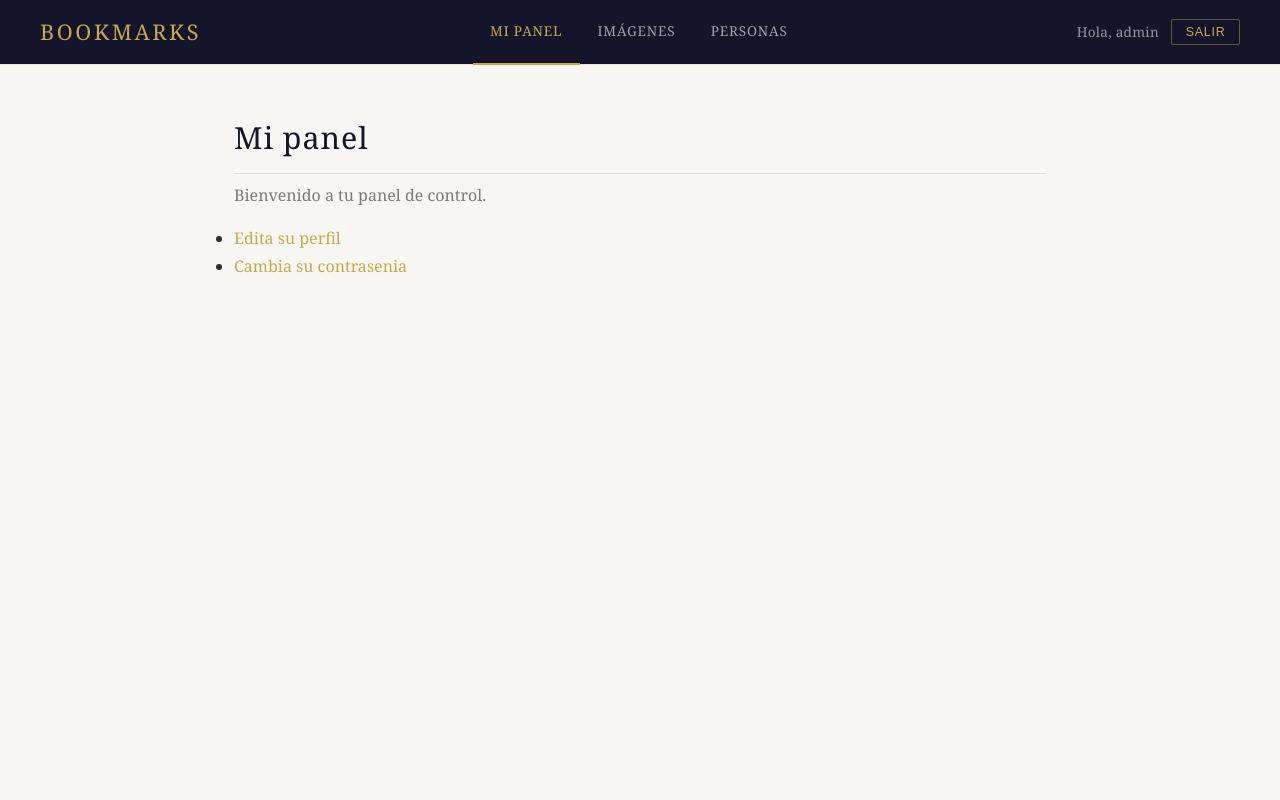
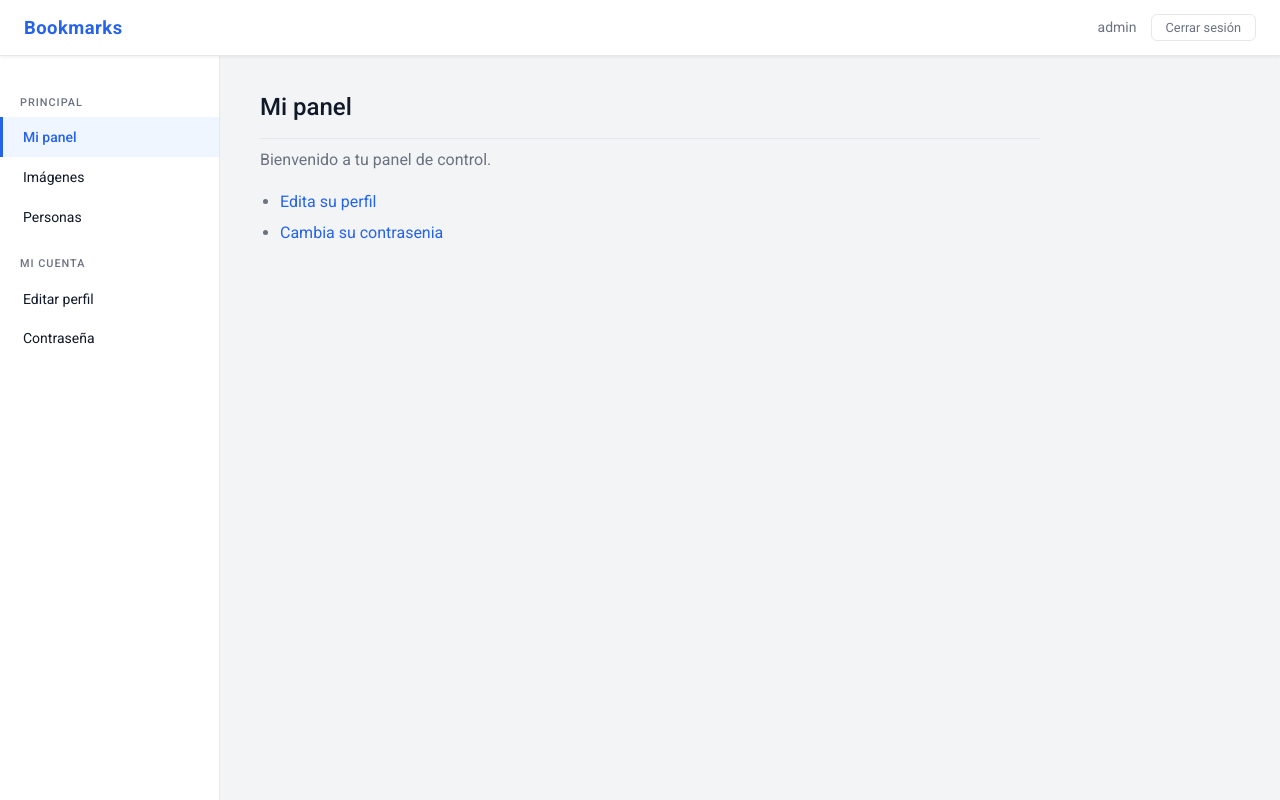
Before and after one commit to agutierrezmarin/bookmarks_ale, a Django app: page /account/ in a window 1280 px wide. Run offline with Django 5.2, Linux system fonts and the light colour scheme; a user stored in the database is signed in.

Commit message:
modificando el estilo a uno mas conservador

```diff
--- a/account/static/css/base.css
+++ b/account/static/css/base.css
@@ -1,24 +1,36 @@
 /* =============================================
    Bookmarks — Base Stylesheet
-   Tema: Minimalista Elegante
-   Paleta: Navy profundo · Oro cálido · Blanco marfil
+   Tema: Neutro moderno
+   Fuente: Roboto (Google Fonts)
    ============================================= */
 
-/* --- Variables de color --- */
+/* --- Variables --- */
 :root {
-  --bg:          #f8f7f4;
-  --bg-card:     #ffffff;
-  --header-bg:   #14142b;
-  --accent:      #c9a84c;
-  --accent-dark: #a07830;
-  --text:        #2d2d2d;
-  --text-muted:  #7a7a7a;
-  --border:      #e2e0db;
-  --error:       #c0392b;
-  --shadow:      0 2px 16px rgba(20, 20, 43, 0.08);
+    --sidebar-width:   220px;
+    --topbar-height:   56px;
+
+    --bg:              #f3f4f6;
+    --bg-card:         #ffffff;
+    --sidebar-bg:      #ffffff;
+    --topbar-bg:       #ffffff;
+
+    --accent:          #2563eb;
+    --accent-hover:    #1d4ed8;
+    --nav-active-bg:   #eff6ff;
+    --nav-active-text: #2563eb;
+
+    --text:            #111827;
+    --text-muted:      #6b7280;
+    --border:          #e5e7eb;
+
+    --success:         #16a34a;
+    --error:           #dc2626;
+
+    --shadow-sm:       0 1px 3px rgba(0, 0, 0, 0.07);
+    --radius:          6px;
 }
 
-/* --- Reset & base --- */
+/* --- Reset --- */
 *, *::before, *::after {
     box-sizing: border-box;
     margin: 0;
@@ -31,132 +43,160 @@ html {
 }
 
 body {
-  font-family: 'Georgia', 'Times New Roman', serif;
-  background-color: var(--bg);
+    font-family: 'Roboto', sans-serif;
+    background: var(--bg);
     color: var(--text);
-  line-height: 1.7;
+    line-height: 1.6;
     min-height: 100vh;
 }
 
 a {
     color: var(--accent);
     text-decoration: none;
-  transition: color 0.2s ease;
+    transition: color 0.15s;
 }
 
 a:hover {
-  color: var(--accent-dark);
+    color: var(--accent-hover);
 }
 
-/* --- Header --- */
-#header {
-  background-color: var(--header-bg);
+/* --- Topbar --- */
+#topbar {
+    height: var(--topbar-height);
+    background: var(--topbar-bg);
+    border-bottom: 1px solid var(--border);
     display: flex;
     align-items: center;
     justify-content: space-between;
-  padding: 0 2.5rem;
-  height: 64px;
+    padding: 0 1.5rem;
     position: sticky;
     top: 0;
     z-index: 100;
-  box-shadow: 0 1px 0 rgba(201, 168, 76, 0.25);
+    box-shadow: var(--shadow-sm);
 }
 
-/* Logo */
 .logo {
-  font-family: 'Georgia', serif;
-  font-size: 1.35rem;
-  font-weight: normal;
-  letter-spacing: 0.12em;
+    font-size: 1.15rem;
+    font-weight: 700;
     color: var(--accent);
-  text-transform: uppercase;
+    letter-spacing: 0.5px;
 }
 
-/* Menú de navegación */
-.menu {
+.user-area {
     display: flex;
-  list-style: none;
-  gap: 0;
+    align-items: center;
+    gap: 0.875rem;
+    font-size: 0.875rem;
 }
 
-.menu li a {
-  display: block;
-  padding: 0 1.1rem;
-  line-height: 64px;
-  font-family: 'Georgia', serif;
-  font-size: 0.85rem;
-  letter-spacing: 0.06em;
-  color: rgba(255, 255, 255, 0.6);
-  text-transform: uppercase;
-  transition: color 0.2s ease;
-  border-bottom: 2px solid transparent;
+.user-name {
+    color: var(--text-muted);
+    font-weight: 400;
 }
 
-.menu li a:hover {
-  color: #ffffff;
+.btn-logout {
+    background: none;
+    border: 1px solid var(--border);
+    color: var(--text-muted);
+    padding: 0.3rem 0.875rem;
+    border-radius: var(--radius);
+    font-size: 0.8rem;
+    font-family: inherit;
+    cursor: pointer;
+    transition: border-color 0.15s, color 0.15s;
 }
 
-.menu li.selected a {
+.btn-logout:hover {
+    border-color: var(--accent);
     color: var(--accent);
-  border-bottom-color: var(--accent);
 }
 
-/* Usuario / logout */
-.user {
-  display: flex;
-  align-items: center;
-  gap: 0.75rem;
+.btn-login {
+    background: var(--accent);
+    color: #fff;
+    padding: 0.4rem 1rem;
+    border-radius: var(--radius);
     font-size: 0.85rem;
-  color: rgba(255, 255, 255, 0.55);
-  letter-spacing: 0.02em;
+    font-weight: 500;
+    transition: background 0.15s;
 }
 
-.user button {
-  background: transparent;
-  border: 1px solid rgba(201, 168, 76, 0.45);
-  color: var(--accent);
-  padding: 0.3rem 0.85rem;
-  font-size: 0.78rem;
-  letter-spacing: 0.06em;
-  text-transform: uppercase;
-  cursor: pointer;
-  border-radius: 2px;
-  transition: background 0.2s ease, color 0.2s ease;
+.btn-login:hover {
+    background: var(--accent-hover);
+    color: #fff;
 }
 
-.user button:hover {
-  background: var(--accent);
-  color: var(--header-bg);
+/* --- Layout wrapper --- */
+#wrapper {
+    display: flex;
+    min-height: calc(100vh - var(--topbar-height));
 }
 
-.user a {
+/* --- Sidebar --- */
+#sidebar {
+    width: var(--sidebar-width);
+    background: var(--sidebar-bg);
+    border-right: 1px solid var(--border);
+    padding: 1.25rem 0;
+    flex-shrink: 0;
+}
+
+.nav-list {
+    list-style: none;
+}
+
+.nav-section-title {
+    font-size: 0.68rem;
+    font-weight: 500;
+    text-transform: uppercase;
+    letter-spacing: 0.09em;
+    color: var(--text-muted);
+    padding: 1.1rem 1.25rem 0.4rem;
+}
+
+.nav-list li a {
+    display: block;
+    padding: 0.55rem 1.25rem;
+    font-size: 0.875rem;
+    font-weight: 400;
+    color: var(--text);
+    border-left: 3px solid transparent;
+    transition: background 0.12s, color 0.12s, border-color 0.12s;
+}
+
+.nav-list li a:hover {
+    background: var(--nav-active-bg);
     color: var(--accent);
-  font-size: 0.82rem;
-  letter-spacing: 0.06em;
-  text-transform: uppercase;
+    border-left-color: var(--accent);
+}
+
+.nav-list li.active a {
+    background: var(--nav-active-bg);
+    color: var(--nav-active-text);
+    font-weight: 500;
+    border-left-color: var(--accent);
 }
 
 /* --- Contenido principal --- */
 #content {
+    flex: 1;
+    padding: 2rem 2.5rem;
     max-width: 860px;
-  margin: 3rem auto;
-  padding: 0 1.5rem;
 }
 
-/* --- Tipografía --- */
+/* --- Tipografia --- */
 h1 {
-  font-size: 1.9rem;
-  font-weight: normal;
-  letter-spacing: 0.03em;
-  color: var(--header-bg);
+    font-size: 1.5rem;
+    font-weight: 500;
+    color: var(--text);
     margin-bottom: 0.5rem;
+    padding-bottom: 0.75rem;
     border-bottom: 1px solid var(--border);
-  padding-bottom: 0.6rem;
 }
 
 h2 {
-  font-size: 1.35rem;
-  font-weight: normal;
+    font-size: 1.15rem;
+    font-weight: 500;
     color: var(--text);
     margin-bottom: 0.5rem;
 }
@@ -166,74 +206,85 @@ p {
     color: var(--text-muted);
 }
 
-/* --- Formularios --- */
+ul:not(.nav-list):not(.errorlist) {
+    padding-left: 1.25rem;
+    margin-bottom: 1rem;
+}
+
+ul:not(.nav-list):not(.errorlist) li {
+    margin-bottom: 0.35rem;
+    color: var(--text-muted);
+}
+
+/* --- Tarjeta de formulario --- */
 .login-form {
     max-width: 400px;
     margin: 2rem 0;
     background: var(--bg-card);
     border: 1px solid var(--border);
-  border-radius: 4px;
-  padding: 2rem 2.25rem;
-  box-shadow: var(--shadow);
+    border-radius: 8px;
+    padding: 2rem;
+    box-shadow: var(--shadow-sm);
 }
 
+/* --- Formularios generales --- */
 form p {
     margin-bottom: 1rem;
 }
 
 label {
     display: block;
-  font-size: 0.8rem;
-  letter-spacing: 0.07em;
+    font-size: 0.78rem;
+    font-weight: 500;
     text-transform: uppercase;
+    letter-spacing: 0.06em;
     color: var(--text-muted);
-  margin-bottom: 0.35rem;
+    margin-bottom: 0.3rem;
 }
 
 input[type="text"],
 input[type="password"],
-input[type="email"] {
+input[type="email"],
+input[type="date"] {
     width: 100%;
-  padding: 0.6rem 0.85rem;
+    padding: 0.55rem 0.75rem;
     border: 1px solid var(--border);
-  border-radius: 2px;
-  background: var(--bg);
+    border-radius: var(--radius);
+    background: #fff;
     color: var(--text);
     font-size: 0.95rem;
     font-family: inherit;
     outline: none;
-  transition: border-color 0.2s ease, box-shadow 0.2s ease;
+    transition: border-color 0.15s, box-shadow 0.15s;
 }
 
 input[type="text"]:focus,
 input[type="password"]:focus,
-input[type="email"]:focus {
+input[type="email"]:focus,
+input[type="date"]:focus {
     border-color: var(--accent);
-  box-shadow: 0 0 0 3px rgba(201, 168, 76, 0.12);
+    box-shadow: 0 0 0 3px rgba(37, 99, 235, 0.1);
 }
 
 input[type="submit"] {
-  display: inline-block;
     margin-top: 0.5rem;
-  padding: 0.6rem 1.75rem;
-  background: var(--header-bg);
-  color: var(--accent);
-  border: 1px solid var(--header-bg);
-  border-radius: 2px;
-  font-size: 0.82rem;
-  letter-spacing: 0.08em;
-  text-transform: uppercase;
+    padding: 0.6rem 1.5rem;
+    background: var(--accent);
+    color: #fff;
+    border: none;
+    border-radius: var(--radius);
+    font-size: 0.875rem;
+    font-weight: 500;
+    font-family: inherit;
     cursor: pointer;
-  transition: background 0.2s ease, color 0.2s ease;
+    transition: background 0.15s;
 }
 
 input[type="submit"]:hover {
-  background: var(--accent);
-  color: var(--header-bg);
-  border-color: var(--accent);
+    background: var(--accent-hover);
 }
 
-/* --- Mensajes de error --- */
+/* --- Mensajes de error/exito --- */
 .errorlist {
     list-style: none;
     color: var(--error);
@@ -242,7 +293,12 @@ input[type="submit"]:hover {
 }
 
 ul.errorlist li::before {
-  content: '— ';
+    content: '-- ';
+}
+
+p strong {
+    color: var(--success);
+    font-weight: 500;
 }
 
 /* --- Utilidades --- */
--- a/account/templates/base.html
+++ b/account/templates/base.html
@@ -1,41 +1,61 @@
 {% load static %}
 <!DOCTYPE html>
-<html>
+<html lang="es">
 <head>
-        <title>{% block title %}{% endblock %}</title>
-        <link href="{% static "css/base.css" %}" rel="stylesheet">
+    <meta charset="UTF-8">
+    <meta name="viewport" content="width=device-width, initial-scale=1.0">
+    <title>{% block title %}{% endblock %} | Bookmarks</title>
+    <link rel="preconnect" href="https://fonts.googleapis.com">
+    <link rel="preconnect" href="https://fonts.gstatic.com" crossorigin>
+    <link href="https://fonts.googleapis.com/css2?family=Roboto:wght@300;400;500;700&display=swap" rel="stylesheet">
+    <link href="{% static 'css/base.css' %}" rel="stylesheet">
 </head>
 <body>
-    <div id="header">
+
+    <header id="topbar">
         <span class="logo">Bookmarks</span>
+        <div class="user-area">
             {% if request.user.is_authenticated %}
-    <ul class="menu">
-        <li {% if section == "dashboard" %}class="selected"{% endif %}>
-            <a href="{% url "dashboard" %}">Mi panel</a>
+                <span class="user-name">{{ request.user.first_name|default:request.user.username }}</span>
+                <form action="{% url 'logout' %}" method="post">
+                    {% csrf_token %}
+                    <button type="submit" class="btn-logout">Cerrar sesión</button>
+                </form>
+            {% else %}
+                <a href="{% url 'login' %}" class="btn-login">Iniciar sesión</a>
+            {% endif %}
+        </div>
+    </header>
+
+    <div id="wrapper">
+        {% if request.user.is_authenticated %}
+        <nav id="sidebar">
+            <ul class="nav-list">
+                <li class="nav-section-title">Principal</li>
+                <li class="{% if request.resolver_match.url_name == 'dashboard' %}active{% endif %}">
+                    <a href="{% url 'dashboard' %}">Mi panel</a>
                 </li>
-        <li {% if section == "images" %}class="selected"{% endif %}>
+                <li class="{% if section == 'images' %}active{% endif %}">
                     <a href="#">Imágenes</a>
                 </li>
-        <li {% if section == "people" %}class="selected"{% endif %}>
+                <li class="{% if section == 'people' %}active{% endif %}">
                     <a href="#">Personas</a>
                 </li>
+                <li class="nav-section-title">Mi cuenta</li>
+                <li class="{% if request.resolver_match.url_name == 'edit' %}active{% endif %}">
+                    <a href="{% url 'edit' %}">Editar perfil</a>
+                </li>
+                <li class="{% if request.resolver_match.url_name == 'password_change' %}active{% endif %}">
+                    <a href="{% url 'password_change' %}">Contraseña</a>
+                </li>
             </ul>
+        </nav>
         {% endif %}
-    <span class="user">
-    {% if request.user.is_authenticated %}
-    Hola, {{ request.user.first_name|default:request.user.username }}
-    <form action="{% url "logout" %}" method="post">
-        <button type="submit">Salir</button>
-        {% csrf_token %}
-    </form>
-    {% else %}
-    <a href="{% url "login" %}">Iniciar sesión</a>
-    {% endif %}
-    </span>
+
+        <main id="content">
+            {% block content %}{% endblock %}
+        </main>
     </div>
-    <div id="content">
-        {% block content %}
-        {% endblock %}
-    </div>
+
 </body>
 </html>
--- a/account/templates/registration/login.html
+++ b/account/templates/registration/login.html
@@ -18,10 +18,10 @@ Por favor, inténtalo de nuevo.
     <p><input type="submit" value="Entrar"></p>
     </form>
     <p>
-        <a href="{% url "password_reset" %}">Olvido su contrasenia?</a>
+        <a href="{% url 'password_reset' %}">¿Olvidaste tu contraseña?</a>
     </p>
     <p>
-        Ingrese a este elace si aun no tiene una cuenta, <a href="{% url "register" %}">REGISTRO AQUI</a>
+        ¿Aún no tienes cuenta? <a href="{% url 'register' %}">Regístrate aquí</a>
     </p>
 </div>
 {% endblock %}
```
Also changed, not shown: db.sqlite3. Lines whose indentation alone changed are shown as unchanged.
